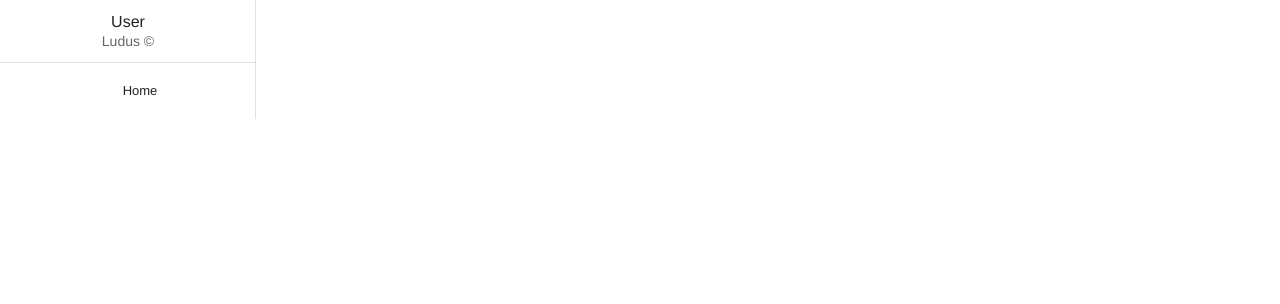
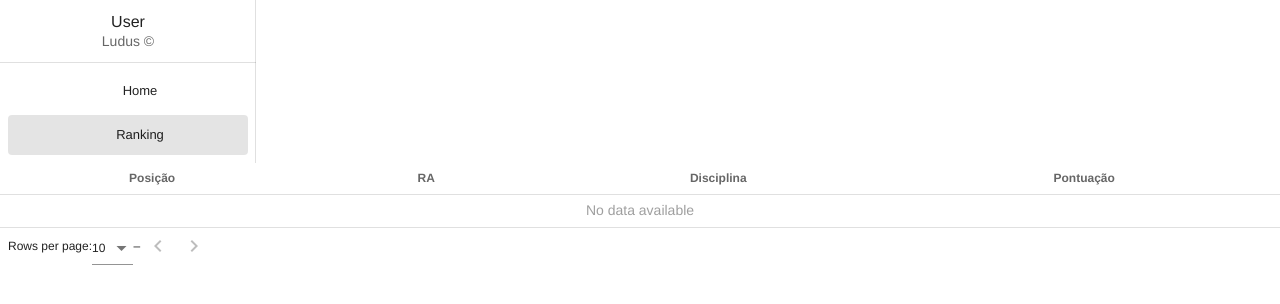
Before and after one commit to Catolica-Framework-Gamificacao/FrameworkGamificacao, a Vue app: page /ranking in a window 1280 px wide. Shown: the top 304 px of the page. Built offline with nearby package versions, Linux system fonts and the light colour scheme.

Commit message:
Ranking e mdi config

```diff
--- a/package.json
+++ b/package.json
@@ -8,6 +8,7 @@
         "lint": "vue-cli-service lint"
     },
     "dependencies": {
+        "@mdi/font": "^6.5.95",
         "axios": "^0.21.1",
         "core-js": "^3.6.5",
         "lodash": "^4.17.21",
--- a/src/App.vue
+++ b/src/App.vue
@@ -1,6 +1,6 @@
 <template>
     <div id="app">
-        <Navbar :items="items" v-if="!$route.meta.hideMainNavigation" />
+        <Navbar :items="items" v-if="!$route.meta.hideMainNavigation"></Navbar>
         <router-view></router-view>
     </div>
 </template>
@@ -11,7 +11,10 @@ import Navbar from './components/Navbar.vue';
 export default {
     components: { Navbar },
     data: () => ({
-        items: [{ title: 'Home', icon: '', route: '/' }],
+        items: [
+            { title: 'Home', icon: '', route: '/' },
+            { title: 'Ranking', icon: '', route: '/ranking' },
+        ],
     }),
 };
 </script>
@@ -24,17 +27,4 @@ export default {
     text-align: center;
     color: #2c3e50;
 }
-
-#nav {
-    padding: 30px;
-
-    a {
-        font-weight: bold;
-        color: #2c3e50;
-
-        &.router-link-exact-active {
-            color: #42b983;
-        }
-    }
-}
 </style>
--- /dev/null
+++ b/src/components/RankingTable.vue
@@ -0,0 +1,27 @@
+<template>
+    <v-data-table
+        dense
+        :headers="headers"
+        :items="items"
+        item-key="posicao"
+        class="elevation-1"
+    ></v-data-table>
+</template>
+<script>
+import RankingService from '../services/RankingService';
+
+export default {
+    data: () => ({
+        items: [],
+        headers: RankingService.getDefaultTableHeaders(),
+    }),
+    mounted() {
+        this.loadRanking();
+    },
+    methods: {
+        loadRanking() {
+            console.log('loading...');
+        },
+    },
+};
+</script>
--- a/src/plugins/vuetify.js
+++ b/src/plugins/vuetify.js
@@ -1,9 +1,12 @@
 import Vue from 'vue';
 import Vuetify from 'vuetify';
 import 'vuetify/dist/vuetify.min.css';
+import '@mdi/font/css/materialdesignicons.css';
 
 Vue.use(Vuetify);
 
-const config = {};
-
-export default new Vuetify(config);
+export default new Vuetify({
+    icons: {
+        iconfont: 'mdi',
+    },
+});
--- a/src/router/index.js
+++ b/src/router/index.js
@@ -2,6 +2,7 @@ import Vue from 'vue';
 import VueRouter from 'vue-router';
 import Home from '../views/Home.vue';
 import Login from '../views/authentication/Login.vue';
+import Ranking from '../views/Ranking.vue';
 
 Vue.use(VueRouter);
 
@@ -19,6 +20,11 @@ const routes = [
             hideMainNavigation: true,
         },
     },
+    {
+        path: '/ranking',
+        name: 'ranking',
+        component: Ranking,
+    },
 ];
 
 const router = new VueRouter({
--- /dev/null
+++ b/src/services/RankingService.js
@@ -0,0 +1,30 @@
+export default class RankingService {
+    static getDefaultTableHeaders() {
+        return [
+            {
+                text: 'Posição',
+                align: 'center',
+                sortable: true,
+                value: 'posicao',
+            },
+            {
+                text: 'RA',
+                align: 'left',
+                sortable: true,
+                value: 'aluno',
+            },
+            {
+                text: 'Disciplina',
+                align: 'center',
+                sortable: true,
+                value: 'disciplina',
+            },
+            {
+                text: 'Pontuação',
+                align: 'center',
+                sortable: true,
+                value: 'pontuacao',
+            },
+        ];
+    }
+}
--- /dev/null
+++ b/src/views/Ranking.vue
@@ -0,0 +1,13 @@
+<template>
+    <v-row>
+        <v-col cols="12"><RankingTable /></v-col>
+    </v-row>
+</template>
+
+<script>
+import RankingTable from '../components/RankingTable.vue';
+
+export default {
+    components: { RankingTable },
+};
+</script>
```
Also changed, not shown: 1 other file (tests, documents, lock files or other folders).
